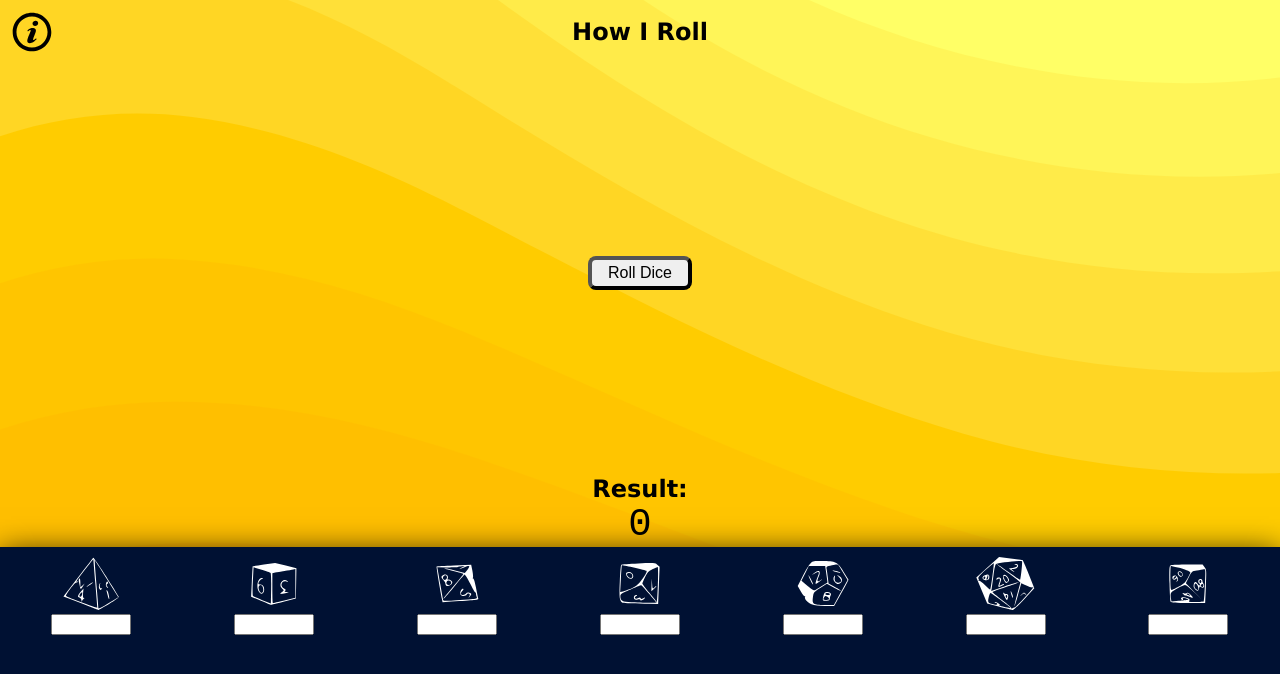
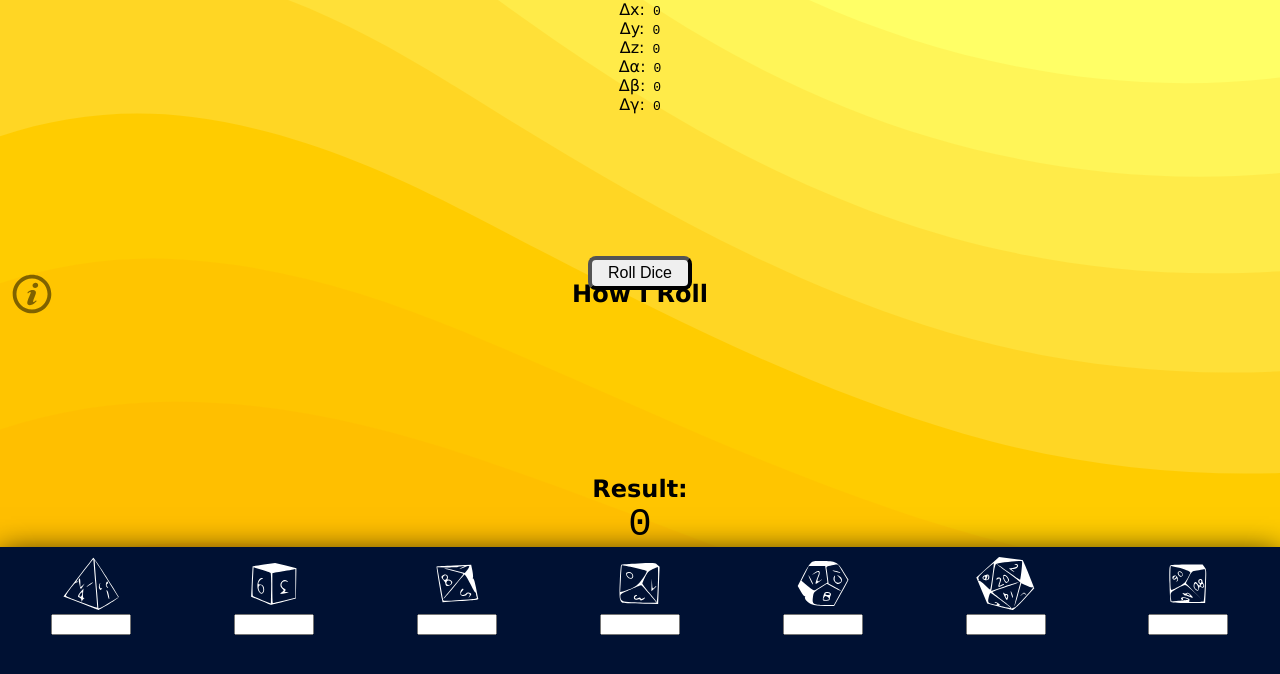
Before and after one commit to noltron000/how-i-roll, a React (Create React App) app: page / in a window 1280 px wide. Shown: the top 674 px of the page. Built offline with nearby package versions, Linux system fonts and the light colour scheme.

Commit message:
testing values

```diff
--- a/src/css/app.css
+++ b/src/css/app.css
@@ -5,6 +5,10 @@ label {
 textarea {
 	font-family: monospace;
 	display: block;
+}
+
+label + output {
+	display: inline-block;
 }
 
 output {
--- a/src/jsx/app.jsx
+++ b/src/jsx/app.jsx
@@ -10,6 +10,13 @@ class App extends Component {
 		inputDice: {},
 		rollResult: 0,
 		shakeAwait: false,
+		x: 0,
+		y: 0,
+		z: 0,
+		alpha: 0,
+		beta: 0,
+		gamma: 0,
+
 	};
 
 	// adds a single mount event for device motion
@@ -18,6 +25,13 @@ class App extends Component {
 		window.addEventListener('devicemotion', (event) => {
 			const { x, y, z } = event.acceleration
 			const { alpha, beta, gamma } = event.rotationRate
+
+			if(Math.abs(x) > Math.abs(this.state.x)) { this.setState({ x: x }) }
+			if(Math.abs(y) > Math.abs(this.state.y)) { this.setState({ y: y }) }
+			if(Math.abs(z) > Math.abs(this.state.z)) { this.setState({ z: z }) }
+			if(Math.abs(alpha) > Math.abs(this.state.alpha)) { this.setState({ alpha: alpha }) }
+			if(Math.abs(beta) > Math.abs(this.state.beta)) { this.setState({ beta: beta }) }
+			if(Math.abs(gamma) > Math.abs(this.state.gamma)) { this.setState({ gamma: gamma }) }
 
 			if(!this.state.shakeAwait
 			&& (Math.abs(x) + Math.abs(y) + Math.abs(z) > 30
@@ -122,10 +136,30 @@ class App extends Component {
 			<div>
 				<section id='display'>
 					<div id='overlay'>
+						<div>
+								<label htmlFor={'data-' + this.state.x}>Δx:&ensp;
+								<output id={'data-' + this.state.x}>{this.state.x}</output></label>
+
+								<label htmlFor={'data-' + this.state.y}>Δy:&ensp;
+								<output id={'data-' + this.state.y}>{this.state.y}</output></label>
+
+								<label htmlFor={'data-' + this.state.z}>Δz:&ensp;
+								<output id={'data-' + this.state.z}>{this.state.z}</output></label>
+
+								<label htmlFor={'data-' + this.state.alpha}>Δα:&ensp;
+								<output id={'data-' + this.state.alpha}>{this.state.alpha}</output></label>
+
+								<label htmlFor={'data-' + this.state.beta}>Δβ:&ensp;
+								<output id={'data-' + this.state.beta}>{this.state.beta}</output></label>
+
+								<label htmlFor={'data-' + this.state.gamma}>Δγ:&ensp;
+								<output id={'data-' + this.state.gamma}>{this.state.gamma}</output></label>
+						</div>
 						<header id='title-header'>
 							<img id='info' alt='more info...' src={info_icon} />
 							<h1 id='title'>How I Roll</h1>
 						</header>
+
 
 						<div id='button-container'>
 							<button id='roll-button' onClick={this.roll_dice}>Roll Dice</button>
```
